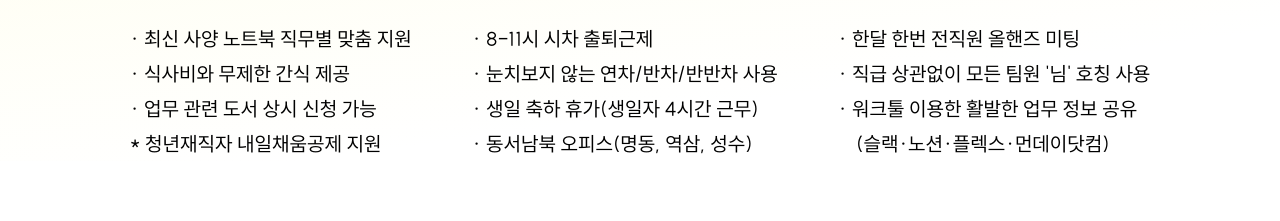
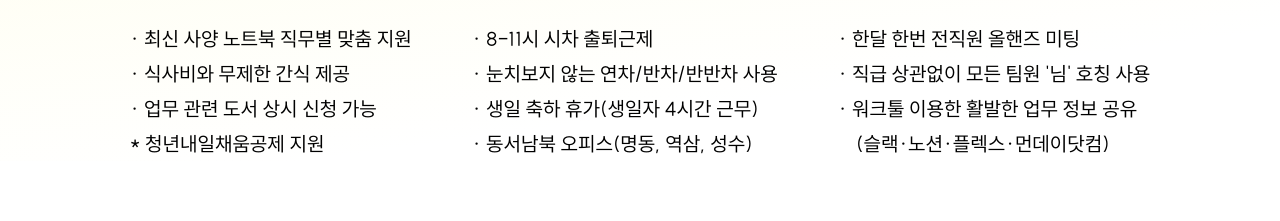
Before and after one commit to CaliforniaLuv/60hz_HomePage, a React (Create React App) app: page /career in a window 1280 px wide. Shown: the part 1000-1221 px from the top of the page. Built offline with nearby package versions, Linux system fonts and the light colour scheme.

Commit message:
add: Link 수정

```diff
--- a/package.json
+++ b/package.json
@@ -1,5 +1,6 @@
 {
   "name": "60hz",
+  "homepage": "https://CaliforniaLuv/github.io/test",
   "version": "0.1.0",
   "private": true,
   "dependencies": {
@@ -18,6 +19,7 @@
   "scripts": {
     "start": "react-scripts start",
     "build": "react-scripts build",
+    "postbuild": "cp build/index.html build/404.html",
     "test": "react-scripts test",
     "eject": "react-scripts eject",
     "predeploy": "npm run build",
--- a/src/App.js
+++ b/src/App.js
@@ -17,6 +17,8 @@ import NotFound from './router/NotFound';
 import { useState } from 'react';
 
 function App() {
+
+  console.log(process.env.PUBLIC_URL)
 
   // 태블릿/모바일 버전 모달(Header 메뉴) 상태 관리
   const [modal, setModal] = useState("Modal_Hiden")
@@ -61,7 +63,7 @@ function App() {
 
 
   return (
-    <BrowserRouter>
+    <BrowserRouter basename={process.env.PUBLIC_URL}>
       <ScrollToTop/>
       <div className="App">
         <Header handleModal={handleModal} handleAward={handleAward}
--- a/src/components/Carrer/Hire/Hire.js
+++ b/src/components/Carrer/Hire/Hire.js
@@ -57,7 +57,11 @@ function Hire() {
                         <p>- 오픈 마켓, 소셜 커머스 등 전자상거래 서비스</p>
                     </div>
                     <div className="Hire_Button_Box">
-                        <button className="Hire_Button">지원하기</button>
+                        <a href="https://www.notion.so/014f5c1a80b94af7a4c4ccb3d6decffa"
+                            target="_blank" style={{ textDecoration: "none", color: "#fff" }}
+                        >
+                            <button className="Hire_Button">지원하기</button>
+                        </a>
                     </div>
                 </article>
             </div>
@@ -97,7 +101,11 @@ function Hire() {
                         <p>- Slack / Jira / Confluence</p>
                     </div>
                     <div className="Hire_Button_Box">
-                        <button className="Hire_Button">지원하기</button>
+                        <a href="https://www.notion.so/227c7223f9be4204ab3e9ab3258315de"
+                            target="_blank" style={{ textDecoration: "none", color: "#fff" }}
+                        >
+                            <button className="Hire_Button">지원하기</button>
+                        </a>
                     </div>
                 </article>
             </div>
--- a/src/components/Carrer/Working/Working.js
+++ b/src/components/Carrer/Working/Working.js
@@ -25,7 +25,7 @@ function Working() {
                             · 업무 관련 도서 상시 신청 가능
                         </li>
                     </ul>
-                    <span>* 청년재직자 내일채움공제 지원</span>
+                    <span>* 청년내일채움공제 지원</span>
                 </div>
                 <div>
                     <img src="./imoge/number.svg" alt="Number_Imoge"/>
```
Also changed, not shown: 73 other files (tests, documents, lock files or other folders).
